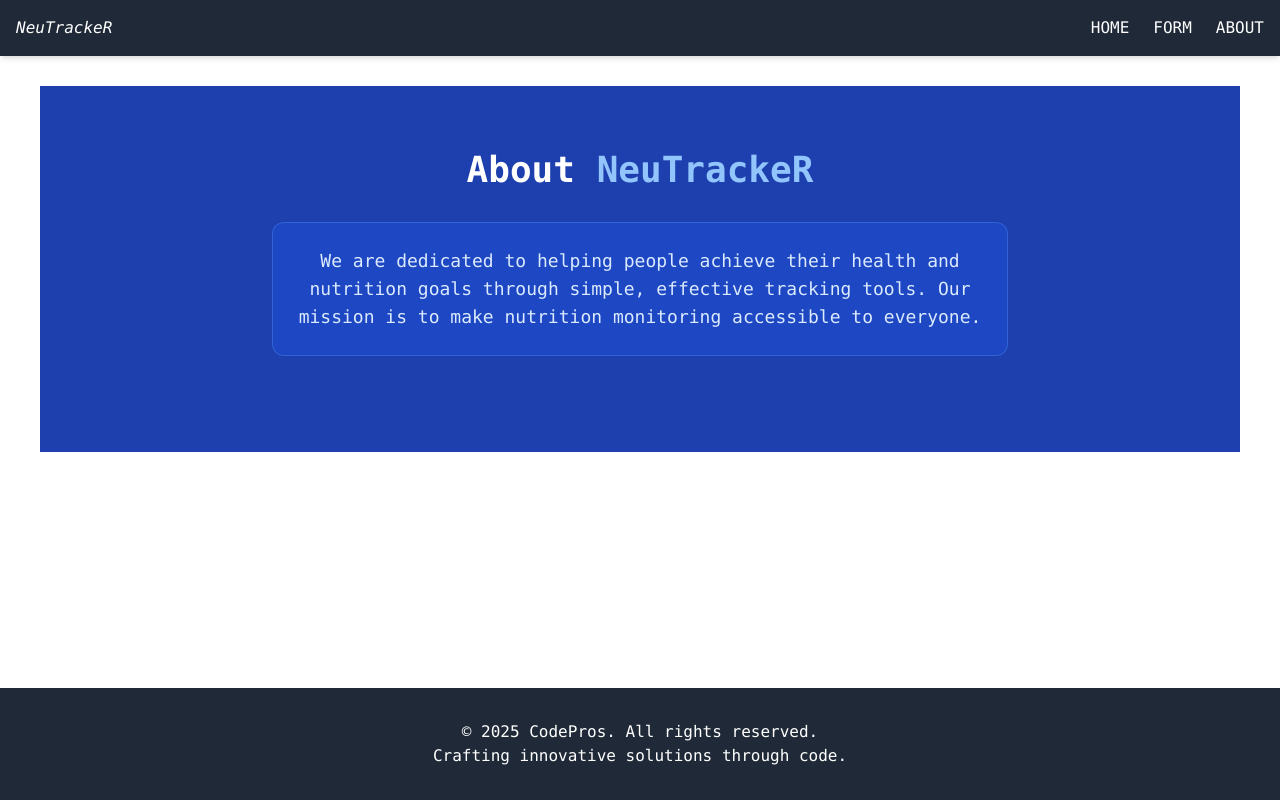
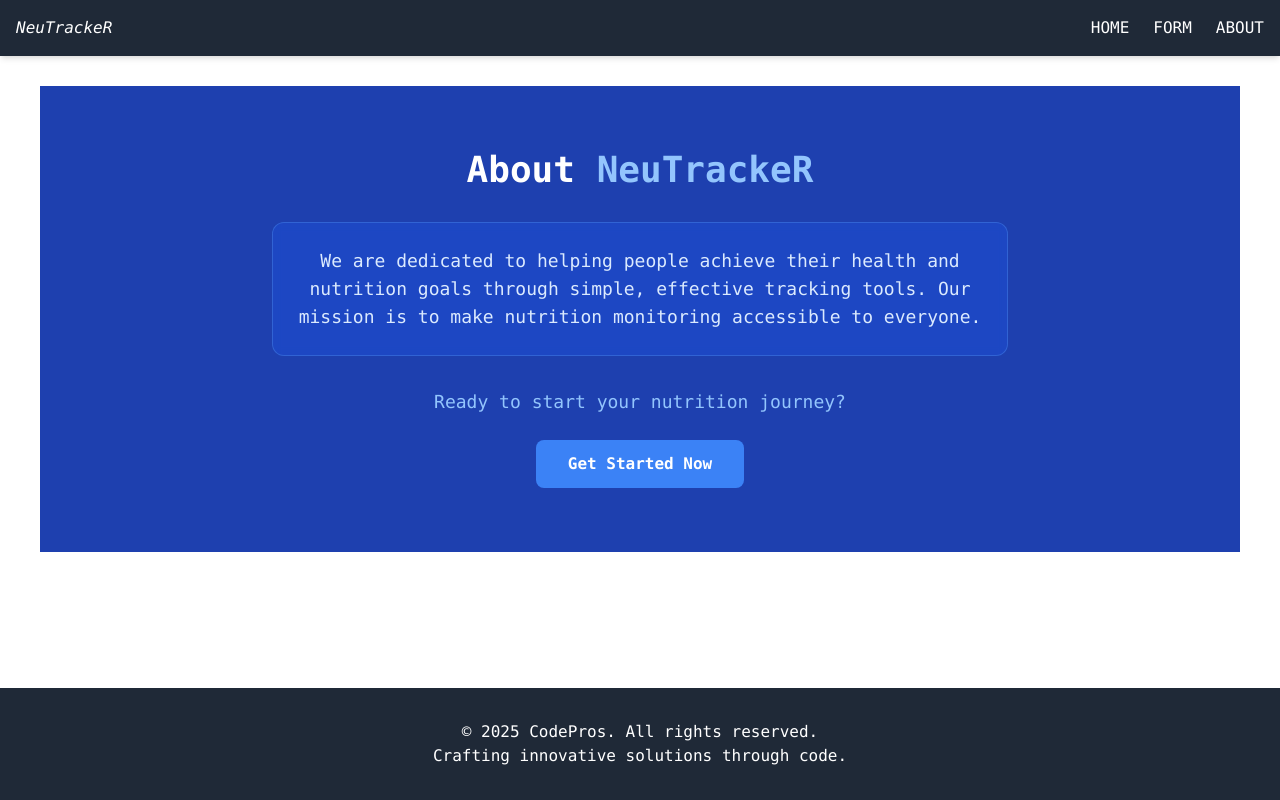
Before and after one commit to daganeabdul/Nutrition-meter-application, a React (Create React App) app: page /about in a window 1280 px wide. Built offline with nearby package versions, Linux system fonts and the light colour scheme; data requests are answered from the project's data file.

Commit message:
Adds the Links to the Form

```diff
--- a/src/Pages/About.js
+++ b/src/Pages/About.js
@@ -15,6 +15,18 @@ export default function About() {
                </p>
            </div>
 
+            <div className="mt-8">
+                <p className="text-blue-300 mb-6 text-lg">
+                    Ready to start your nutrition journey?
+                </p>
+                <Link
+                to="/form"
+                className="inline-block bg-blue-500 hover:bg-blue-600
+                text-white font-bold py-3 px-8 rounded-lg transition duration-300"
+                >
+                Get Started Now
+                </Link>
+            </div>
         </div>
     );
 }
```
